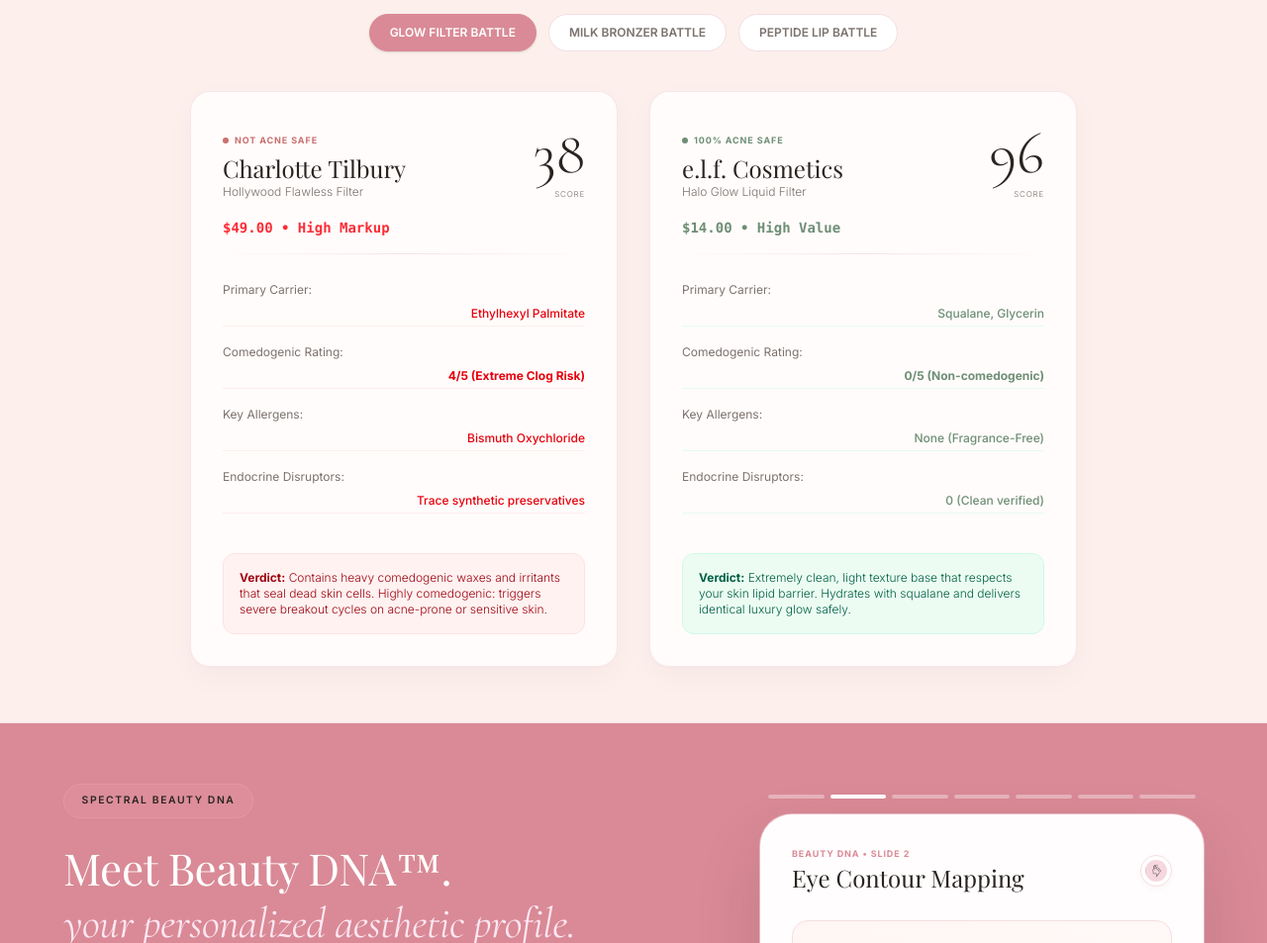
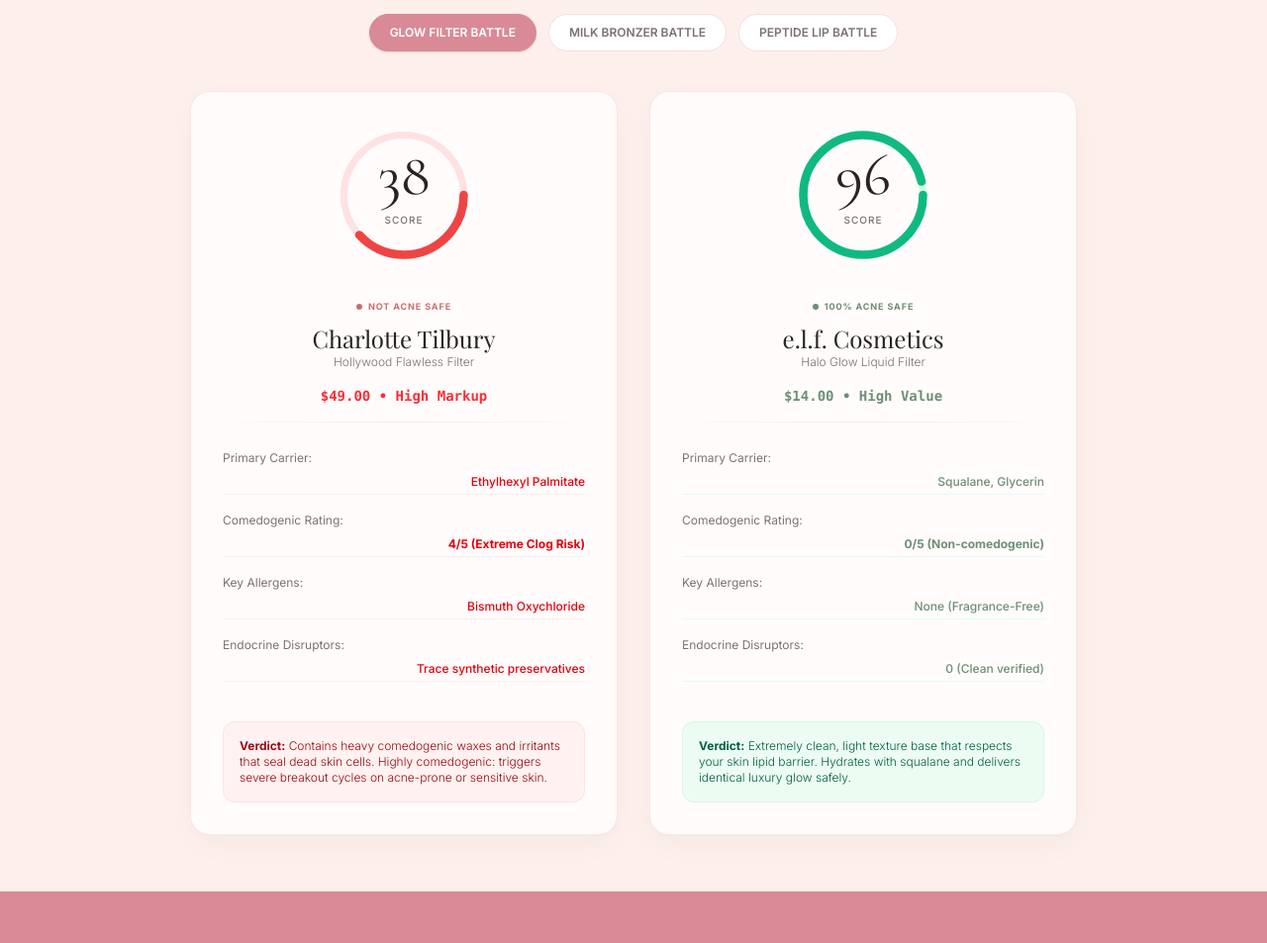
Before and after one commit to kyzltrade-cpu/remake-waitlist-app, a website: page index.html in a window 1280 px wide. Shown: the part 2560-3513 px from the top of the page at 99% size. Drawn offline with nearby package versions, Linux system fonts and the light colour scheme; a web font is replaced by a local one.

Commit message:
UI: mirror the exact location, size, and layout of the main lab score ring into the comparison cards, and bump font weight to 400 to remove cursive oldstyle slant

```diff
--- a/index.html
+++ b/index.html
@@ -769,7 +769,7 @@
                   <circle id="labScorePath" cx="50" cy="50" r="42" fill="none" stroke="#D98A96" stroke-width="6" stroke-linecap="round" stroke-dasharray="264" stroke-dashoffset="15"/>
                 </svg>
                 <div class="absolute inset-0 flex flex-col items-center justify-center">
-                  <div class="font-luxury font-light text-6xl md:text-7xl text-[#2A2421] leading-none lining-nums not-italic" style="margin-top: -16px !important;" id="labScoreText">94</div>
+                  <div class="font-luxury font-normal text-6xl md:text-7xl text-[#2A2421] leading-none lining-nums not-italic" style="margin-top: -16px !important;" id="labScoreText">94</div>
                   <div class="text-[10px] uppercase tracking-widest text-[#7C726E] font-medium" style="margin-top: 6px !important;">score</div>
                 </div>
               </div>
@@ -883,21 +883,29 @@
         <!-- Left Product: The Toxic/Hazardous One -->
         <div class="card-luxury p-8 border-red-200 bg-red-50/25 flex flex-col justify-between">
           <div>
-            <div class="flex justify-between items-start mb-4">
-              <div>
-                <span class="inline-flex items-center gap-1.5 text-[9px] text-[#C96F6F] font-bold uppercase tracking-widest mb-1">
+            <!-- Score Ring Centered at Top (Like 94) -->
+            <div class="flex justify-center mb-6">
+              <div class="relative w-36 h-36 flex items-center justify-center">
+                <svg class="w-full h-full" viewBox="0 0 100 100">
+                  <circle cx="50" cy="50" r="42" fill="none" stroke="#FEE2E2" stroke-width="5"/>
+                  <circle cx="50" cy="50" r="42" fill="none" stroke="#EF4444" stroke-width="6" stroke-linecap="round" stroke-dasharray="264" stroke-dashoffset="163"/>
+                </svg>
+                <div class="absolute inset-0 flex flex-col items-center justify-center">
+                  <div id="compLuxScore" class="font-luxury font-normal text-6xl md:text-7xl text-[#2A2421] leading-none lining-nums not-italic" style="margin-top: -16px !important;">38</div>
+                  <div class="text-[10px] uppercase tracking-widest text-[#7C726E] font-medium" style="margin-top: 6px !important;">score</div>
+                </div>
+              </div>
+            </div>
+
+            <div class="text-center mb-4">
+              <span class="inline-flex items-center gap-1.5 text-[9px] text-[#C96F6F] font-bold uppercase tracking-widest mb-2">
                 <span class="w-1.5 h-1.5 rounded-full bg-[#C96F6F]"></span>NOT ACNE SAFE
               </span>
               <h3 id="compLuxName" class="font-serif text-2xl text-[#2A2421]">Charlotte Tilbury</h3>
               <p id="compLuxProduct" class="text-xs text-[#7C726E] font-light">Hollywood Flawless Filter</p>
             </div>
-              <div class="text-right">
-                <span id="compLuxScore" class="font-luxury font-light text-5xl md:text-6xl text-[#2A2421] block leading-none lining-nums not-italic">38</span>
-                <span class="text-[8px] uppercase text-[#7C726E] tracking-widest font-light block mt-1">Score</span>
-              </div>
-            </div>
-
-            <p id="compLuxPrice" class="font-mono text-sm text-red-500 font-bold mb-4">$49.00 • High Markup</p>
+
+            <p id="compLuxPrice" class="font-mono text-sm text-center text-red-500 font-bold mb-4">$49.00 • High Markup</p>
             <div class="divider-elegant !my-3"></div>
 
             <!-- Detailed Chemical breakdown -->
@@ -929,21 +937,29 @@
         <!-- Right Product: The Clean/Safe Alternative -->
         <div class="card-luxury p-8 border-emerald-200 bg-emerald-50/25 flex flex-col justify-between">
           <div>
-            <div class="flex justify-between items-start mb-4">
-              <div>
-                <span class="inline-flex items-center gap-1.5 text-[9px] text-[#6E8E75] font-bold uppercase tracking-widest mb-1">
+            <!-- Score Ring Centered at Top (Like 94) -->
+            <div class="flex justify-center mb-6">
+              <div class="relative w-36 h-36 flex items-center justify-center">
+                <svg class="w-full h-full" viewBox="0 0 100 100">
+                  <circle cx="50" cy="50" r="42" fill="none" stroke="#D1FAE5" stroke-width="5"/>
+                  <circle cx="50" cy="50" r="42" fill="none" stroke="#10B981" stroke-width="6" stroke-linecap="round" stroke-dasharray="264" stroke-dashoffset="10"/>
+                </svg>
+                <div class="absolute inset-0 flex flex-col items-center justify-center">
+                  <div id="compSafeScore" class="font-luxury font-normal text-6xl md:text-7xl text-[#2A2421] leading-none lining-nums not-italic" style="margin-top: -16px !important;">96</div>
+                  <div class="text-[10px] uppercase tracking-widest text-[#7C726E] font-medium" style="margin-top: 6px !important;">score</div>
+                </div>
+              </div>
+            </div>
+
+            <div class="text-center mb-4">
+              <span class="inline-flex items-center gap-1.5 text-[9px] text-[#6E8E75] font-bold uppercase tracking-widest mb-2">
                 <span class="w-1.5 h-1.5 rounded-full bg-[#6E8E75]"></span>100% ACNE SAFE
               </span>
               <h3 id="compSafeName" class="font-serif text-2xl text-[#2A2421]">e.l.f. Cosmetics</h3>
               <p id="compSafeProduct" class="text-xs text-[#7C726E] font-light">Halo Glow Liquid Filter</p>
             </div>
-              <div class="text-right">
-                <span id="compSafeScore" class="font-luxury font-light text-5xl md:text-6xl text-[#2A2421] block leading-none lining-nums not-italic">96</span>
-                <span class="text-[8px] uppercase text-[#7C726E] tracking-widest font-light block mt-1">Score</span>
-              </div>
-            </div>
-
-            <p id="compSafePrice" class="font-mono text-sm text-[#6E8E75] font-bold mb-4">$14.00 • High Value</p>
+
+            <p id="compSafePrice" class="font-mono text-sm text-center text-[#6E8E75] font-bold mb-4">$14.00 • High Value</p>
             <div class="divider-elegant !my-3"></div>
 
             <!-- Detailed Chemical breakdown -->
```
Lines whose indentation alone changed are shown as unchanged.
